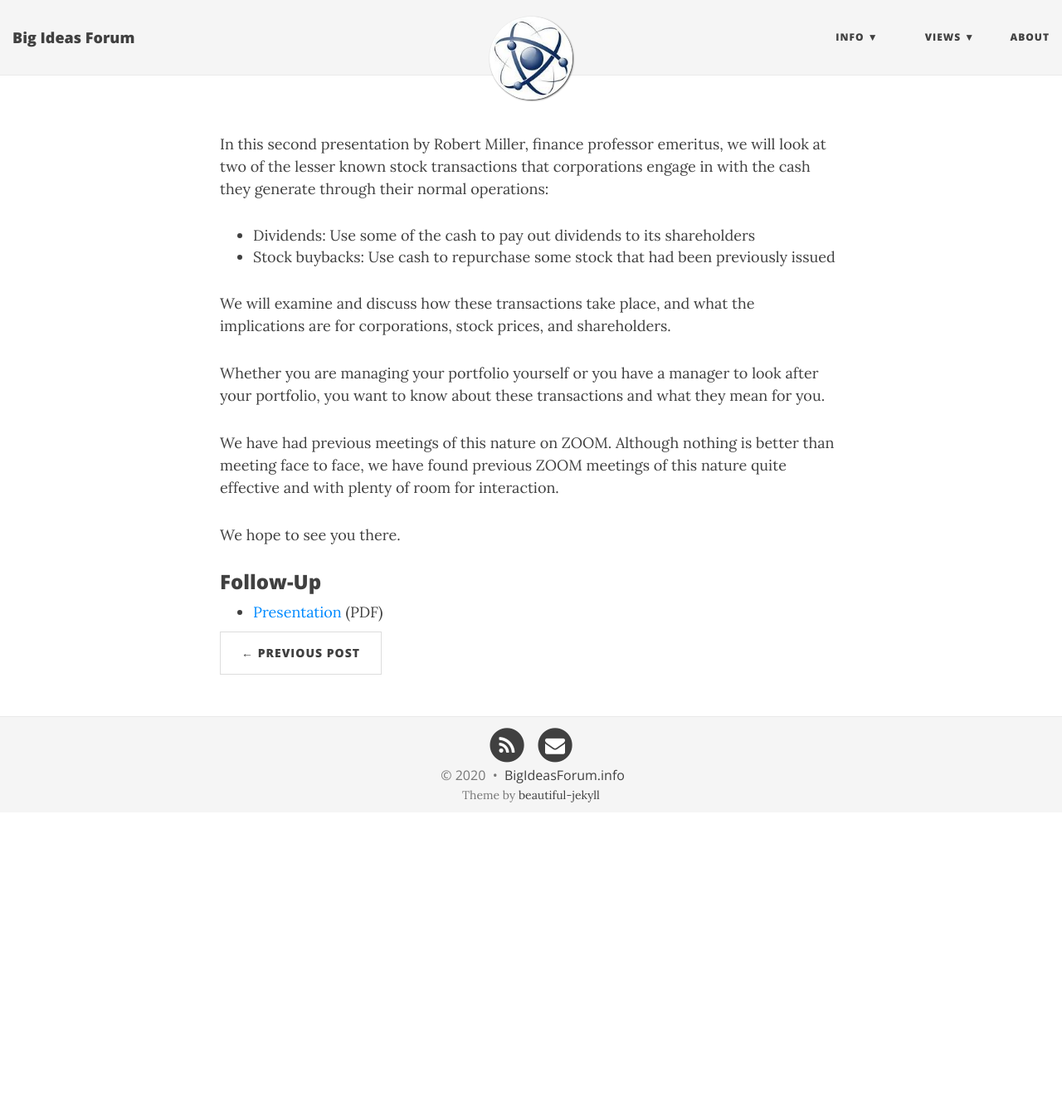
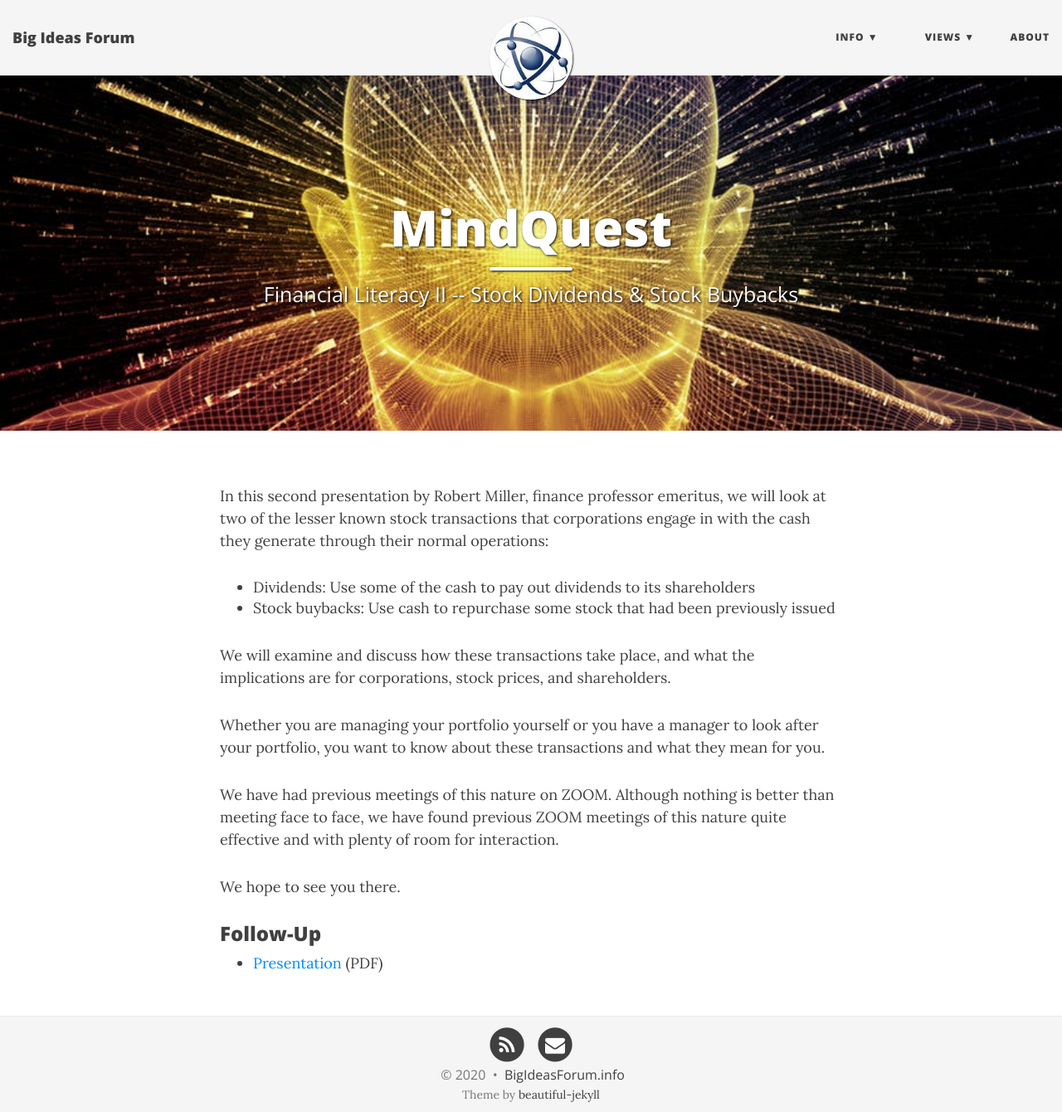
Before and after one commit to BigIdeasForum/bigideasforum.github.io, a Jekyll site: the page built from _posts/2020/2020-08-27-mindquest.md, in a window 1280 px wide and 1340 px high. Shown: the whole window at 83% size. Built offline with Jekyll 4.4.1, drawn with Linux system fonts in a browser that asks for light colours; nearby versions of some CDN libraries.

Commit message:
Fix broken subtitle

```diff
--- a/_posts/2020/2020-08-27-mindquest.md
+++ b/_posts/2020/2020-08-27-mindquest.md
@@ -1,6 +1,6 @@
 ---
 title: MindQuest
-subtitle: Financial Literacy II: Stock Dividends & Stock Buybacks
+subtitle: Financial Literacy II -- Stock Dividends & Stock Buybacks
 layout: page
 date:   2020-08-27 18:30:00
 categories: Bob
```
